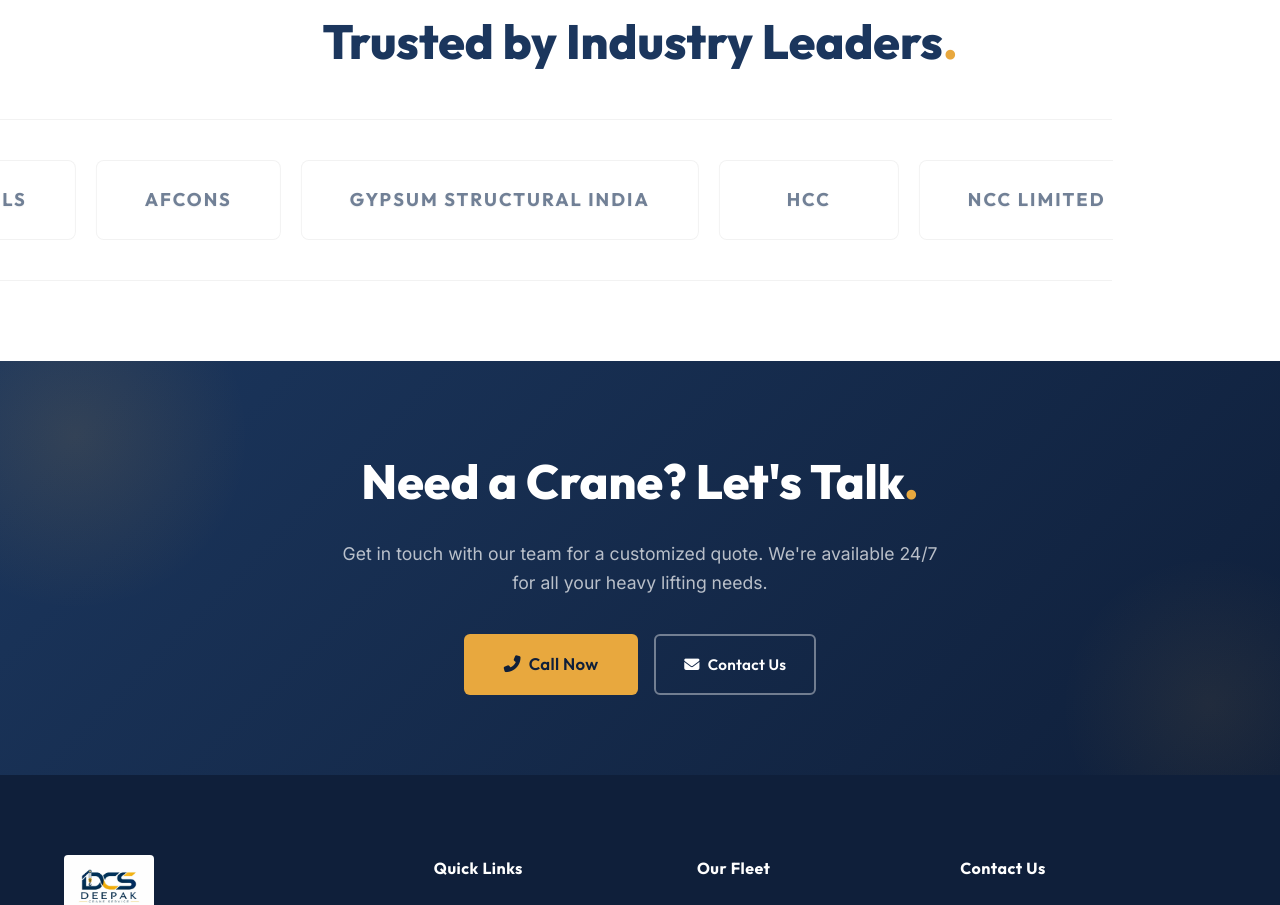
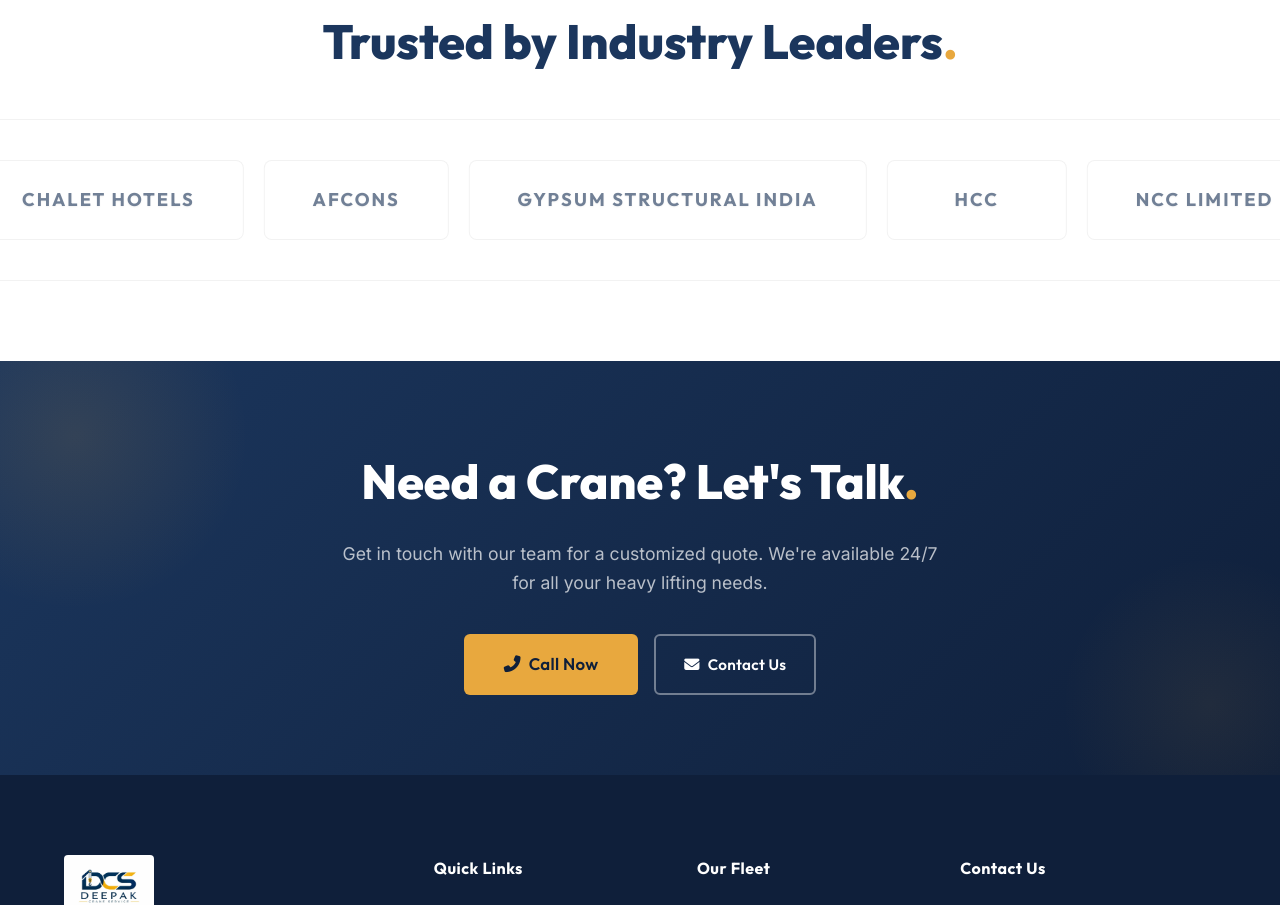
Before and after one commit to ayushprakash1010-jpg/DCS, a React (Vite) app: page / in a window 1280 px wide. Shown: the part 3575-4480 px from the top of the page. Built offline with nearby package versions, Linux system fonts and the light colour scheme.

Commit message:
Fix CSS conflict in clients marquee width calculation

```diff
--- a/src/styles/index.css
+++ b/src/styles/index.css
@@ -740,16 +740,6 @@ ul {
   margin-bottom: 50px;
 }
 
-.clients-marquee {
-  display: flex;
-  gap: 60px;
-  animation: marquee 25s linear infinite;
-  width: max-content;
-}
-
-.clients-marquee:hover {
-  animation-play-state: paused;
-}
 
 .client-item {
   display: flex;
@@ -2072,12 +2062,7 @@ ul {
 .clients-marquee {
   overflow: hidden;
   padding: 40px 0;
-  width: 100vw;
-  position: relative;
-  left: 50%;
-  right: 50%;
-  margin-left: -50vw;
-  margin-right: -50vw;
+  width: 100%;
   background: var(--gray-light);
   border-top: 1px solid rgba(0,0,0,0.05);
   border-bottom: 1px solid rgba(0,0,0,0.05);
```
